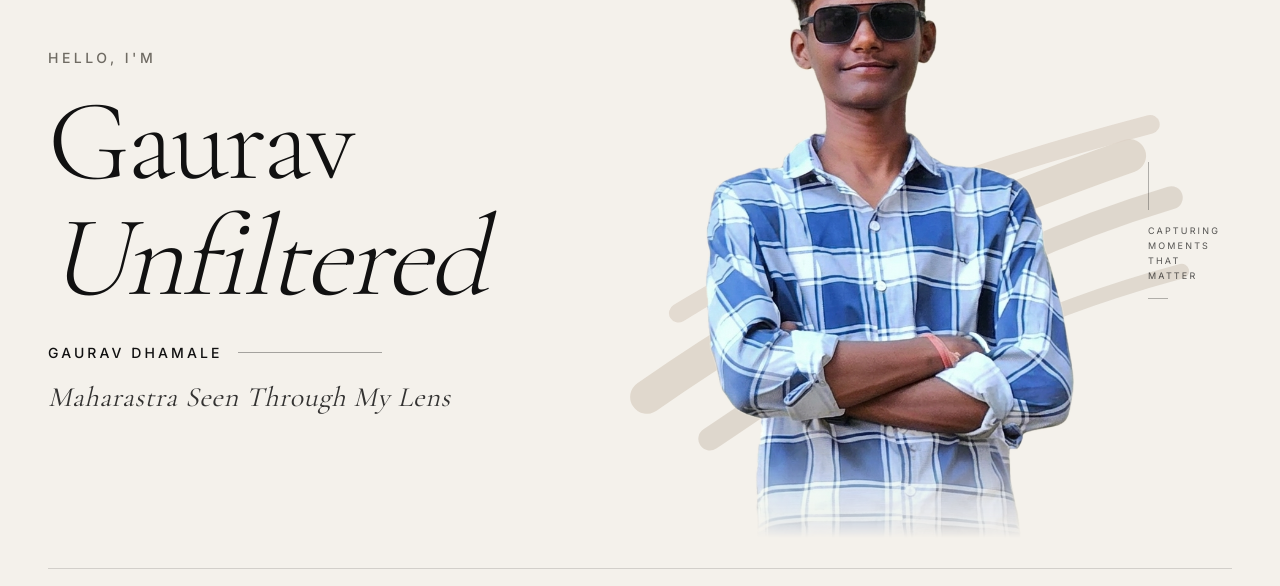
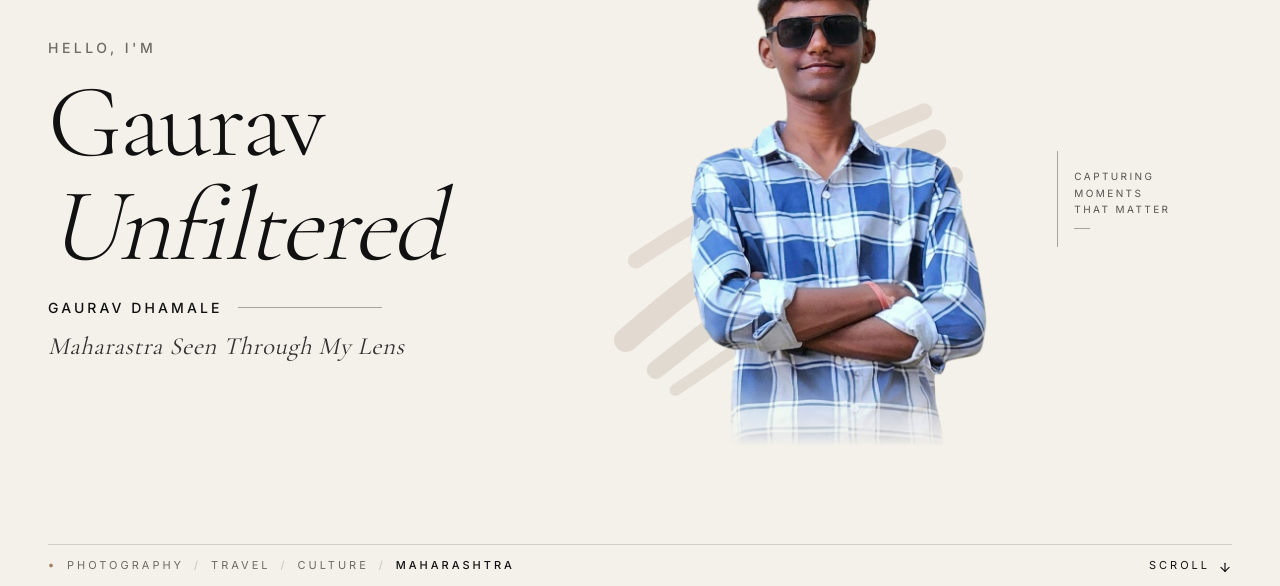
Before and after one commit to yogesh357/GauravD_Portfolio, a Next.js app: page / in a window 1280 px wide. Shown: the part 211-797 px from the top of the page. Built offline with nearby package versions, Linux system fonts and the light colour scheme; no server answers.

Commit message:
fix  hero section

```diff
--- a/components/sections/Hero.tsx
+++ b/components/sections/Hero.tsx
@@ -229,14 +229,14 @@ export function Hero({
   return (
     <section
       ref={containerRef}
-      className="relative min-h-[calc(100vh-60px)] lg:min-h-screen flex flex-col justify-between pt-24 sm:pt-28 lg:pt-32 pb-4 sm:pb-6 px-6 sm:px-12 max-w-7xl mx-auto overflow-hidden select-none"
+      className="relative h-screen min-h-[600px] max-h-[960px] flex flex-col justify-between pt-16 sm:pt-20 lg:pt-22 pb-3 sm:pb-4 px-6 sm:px-12 max-w-7xl mx-auto overflow-hidden select-none"
     >
       {/* Main Hero Composition Grid */}
-      <div className="grid grid-cols-1 lg:grid-cols-12 gap-8 lg:gap-4 items-center my-auto w-full relative z-10">
+      <div className="grid grid-cols-1 lg:grid-cols-12 gap-6 lg:gap-2 items-center my-auto w-full relative z-10">
         {/* Left Column: Monumental Branding & Statements */}
         <div
           ref={textContentRef}
-          className="lg:col-span-6 flex flex-col justify-center space-y-3 sm:space-y-4 z-10 pt-2 lg:pt-0"
+          className="lg:col-span-6 flex flex-col justify-center space-y-2.5 sm:space-y-3 z-10"
         >
           {/* Eyebrow Greeting */}
           <div className="hero-reveal-eyebrow text-xs sm:text-sm tracking-[0.25em] uppercase text-ink-muted font-mono font-medium">
@@ -246,19 +246,19 @@ export function Hero({
           {/* Main Hero Title */}
           <div className="space-y-0 -my-1">
             <div className="overflow-hidden">
-              <h1 className="hero-title-line font-serif text-6xl sm:text-7xl md:text-8xl lg:text-[5.8rem] xl:text-[7.2rem] font-light text-ink leading-[0.9] tracking-tight">
+              <h1 className="hero-title-line font-serif text-5xl sm:text-6xl md:text-7xl lg:text-[5.2rem] xl:text-[6.5rem] font-light text-ink leading-[0.9] tracking-tight">
                 Gaurav
               </h1>
             </div>
             <div className="overflow-hidden">
-              <h1 className="hero-title-line font-serif text-6xl sm:text-7xl md:text-8xl lg:text-[5.8rem] xl:text-[7.2rem] font-light italic text-ink leading-[0.9] tracking-tight">
+              <h1 className="hero-title-line font-serif text-5xl sm:text-6xl md:text-7xl lg:text-[5.2rem] xl:text-[6.5rem] font-light italic text-ink leading-[0.9] tracking-tight">
                 Unfiltered
               </h1>
             </div>
           </div>
 
           {/* Name Plate with Horizontal Divider Line */}
-          <div className="hero-reveal-meta flex items-center space-x-3 sm:space-x-4 pt-3">
+          <div className="hero-reveal-meta flex items-center space-x-3 sm:space-x-4 pt-2">
             <span className="text-xs sm:text-sm tracking-[0.22em] uppercase text-ink font-mono font-medium whitespace-nowrap">
               GAURAV Dhamale
             </span>
@@ -267,57 +267,57 @@ export function Hero({
 
           {/* Tagline / Perspective Subheading */}
           <div className="hero-reveal-meta pt-0.5">
-            <p className="font-serif italic text-xl sm:text-2xl lg:text-[1.75rem] text-ink/85 tracking-wide text-pretty">
+            <p className="font-serif italic text-lg sm:text-xl lg:text-[1.55rem] text-ink/85 tracking-wide text-pretty">
               Maharastra Seen Through My Lens
             </p>
           </div>
         </div>
 
-        {/* Center-Right Column: Styled Cutout Portrait with Artistic Brushstrokes */}
-        <div className="lg:col-span-5 relative flex justify-center items-center">
-          {/* Background Artistic Painterly Brushstrokes matching reference mockup */}
+        {/* Center Column: Styled Cutout Portrait with Confined Background Brushstrokes */}
+        <div className="lg:col-span-4 xl:col-span-4 relative flex justify-center items-center">
+          {/* Background Artistic Painterly Brushstrokes - confined strictly behind portrait */}
           <svg
             ref={brushstrokeRef}
-            viewBox="0 0 600 500"
-            className="hero-brushstroke absolute -inset-10 sm:-inset-16 w-[130%] h-[130%] pointer-events-none -z-10 select-none"
+            viewBox="0 0 450 400"
+            className="hero-brushstroke absolute -left-8 sm:-left-12 -top-4 w-[115%] h-[115%] pointer-events-none -z-10 select-none"
             fill="none"
             xmlns="http://www.w3.org/2000/svg"
           >
-            {/* Soft broad textured chalk / paint streaks */}
+            {/* Soft broad textured chalk / paint streaks terminating before the right column */}
             <path
-              d="M 60 380 C 160 310, 290 230, 520 150"
+              d="M 30 320 C 110 250, 190 190, 340 120"
               stroke="#D4C8BA"
-              strokeWidth="32"
+              strokeWidth="24"
               strokeLinecap="round"
-              className="opacity-60"
+              className="opacity-55"
             />
             <path
-              d="M 120 420 C 240 340, 360 250, 560 190"
+              d="M 60 350 C 150 280, 230 210, 360 155"
               stroke="#C9BDB0"
-              strokeWidth="22"
+              strokeWidth="18"
               strokeLinecap="round"
-              className="opacity-50"
+              className="opacity-45"
             />
             <path
-              d="M 90 300 C 220 220, 350 170, 540 120"
+              d="M 40 240 C 130 180, 210 140, 330 90"
               stroke="#DDD2C6"
-              strokeWidth="18"
+              strokeWidth="16"
               strokeLinecap="round"
-              className="opacity-70"
+              className="opacity-65"
             />
             <path
-              d="M 180 440 C 280 370, 420 300, 570 260"
+              d="M 80 370 C 170 310, 250 250, 350 205"
               stroke="#C0B4A6"
-              strokeWidth="14"
+              strokeWidth="12"
               strokeLinecap="round"
-              className="opacity-40"
+              className="opacity-35"
             />
           </svg>
 
           {/* Transparent Cutout Hero Portrait Container */}
           <div
             ref={imageWrapperRef}
-            className="hero-portrait-img relative w-full max-w-sm sm:max-w-md aspect-[3/4.2] overflow-visible flex items-end justify-center"
+            className="hero-portrait-img relative w-full max-w-xs sm:max-w-sm lg:max-w-[320px] xl:max-w-[370px] aspect-[3/4.1] overflow-visible flex items-end justify-center"
           >
             <div className="relative w-full h-full">
               <Image
@@ -325,29 +325,34 @@ export function Hero({
                 alt="Gaurav Dhamale — Gaurav Unfiltered"
                 fill
                 priority
-                sizes="(max-width: 640px) 90vw, (max-width: 1024px) 50vw, 40vw"
+                sizes="(max-width: 640px) 90vw, (max-width: 1024px) 45vw, 35vw"
                 className="object-contain object-bottom select-none"
               />
             </div>
           </div>
         </div>
 
-        {/* Far-Right Column: Stacked 3-Line Vertical Badge matching reference mockup */}
-        <div className="hidden lg:flex lg:col-span-1 flex-col items-start justify-center space-y-3.5 text-ink-muted hero-side-badge">
-          <div className="w-[1px] h-12 bg-ink/30" />
-          <div className="text-[9px] tracking-[0.24em] uppercase font-mono text-ink/70 leading-[1.65] select-none">
-            <div>CAPTURING</div>
-            <div>MOMENTS</div>
-            <div>THAT MATTER</div>
+        {/* Far-Right Column: Side Badge matching reference mockup exactly (Vertical line on LEFT of text, 3 lines, dash below) */}
+        <div className="hidden lg:flex lg:col-span-2 xl:col-span-2 items-center justify-start space-x-4 text-ink-muted hero-side-badge pl-4">
+          {/* Vertical line on the left */}
+          <div className="w-[1px] h-20 lg:h-24 bg-ink/35 shrink-0" />
+
+          {/* Text block on right with dash below */}
+          <div className="flex flex-col space-y-2.5">
+            <div className="text-[9px] sm:text-[10px] tracking-[0.24em] uppercase font-mono text-ink/70 leading-[1.65] whitespace-nowrap select-none">
+              <div>CAPTURING</div>
+              <div>MOMENTS</div>
+              <div>THAT MATTER</div>
+            </div>
+            <div className="w-4 h-[1px] bg-ink/35" />
           </div>
-          <div className="w-5 h-[1px] bg-ink/30" />
         </div>
       </div>
 
       {/* Bottom Hero Footer Strip */}
       <div
         ref={footerRef}
-        className="flex flex-col sm:flex-row items-center justify-between border-t border-ink/15 pt-3 sm:pt-4 text-xs text-ink-muted tracking-widest uppercase mt-4 sm:mt-6 gap-3"
+        className="flex flex-col sm:flex-row items-center justify-between border-t border-ink/15 pt-2.5 sm:pt-3 text-xs text-ink-muted tracking-widest uppercase mt-2 sm:mt-4 gap-2.5"
       >
         {/* Left Discipline Metadata */}
         <div className="hero-reveal-footer flex flex-wrap items-center justify-center sm:justify-start gap-x-2.5 text-[10px] sm:text-[11px] font-mono text-ink-muted">
```
